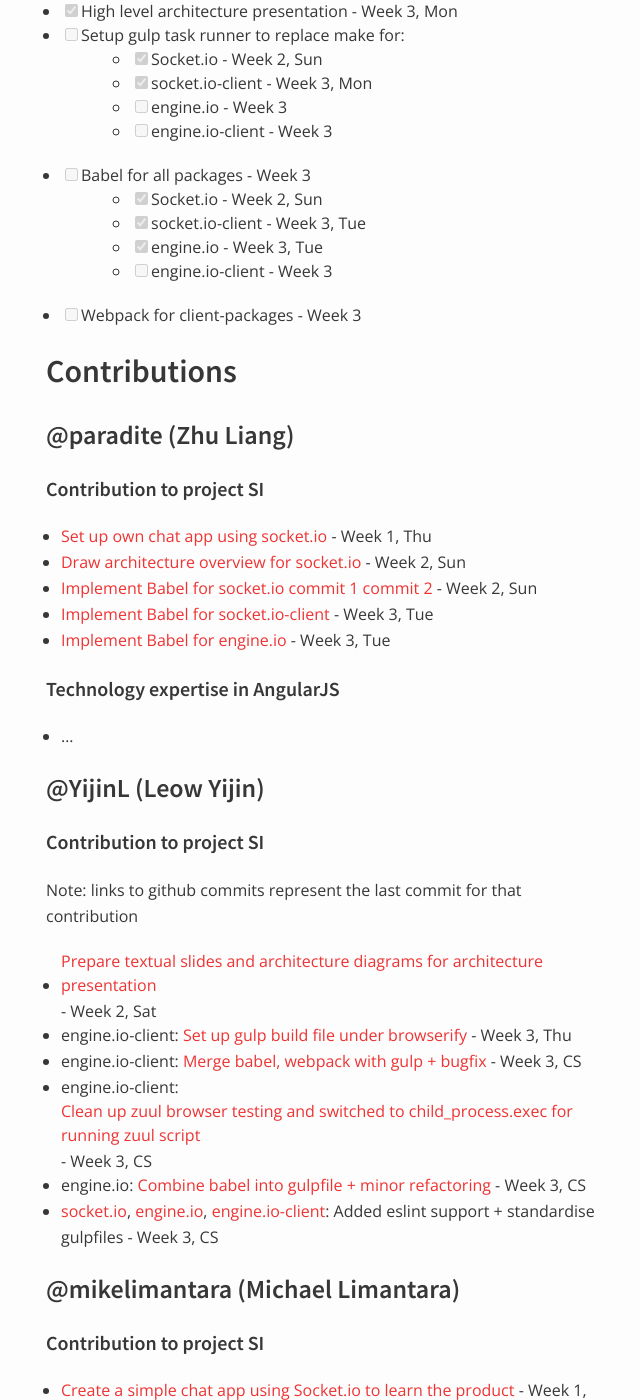
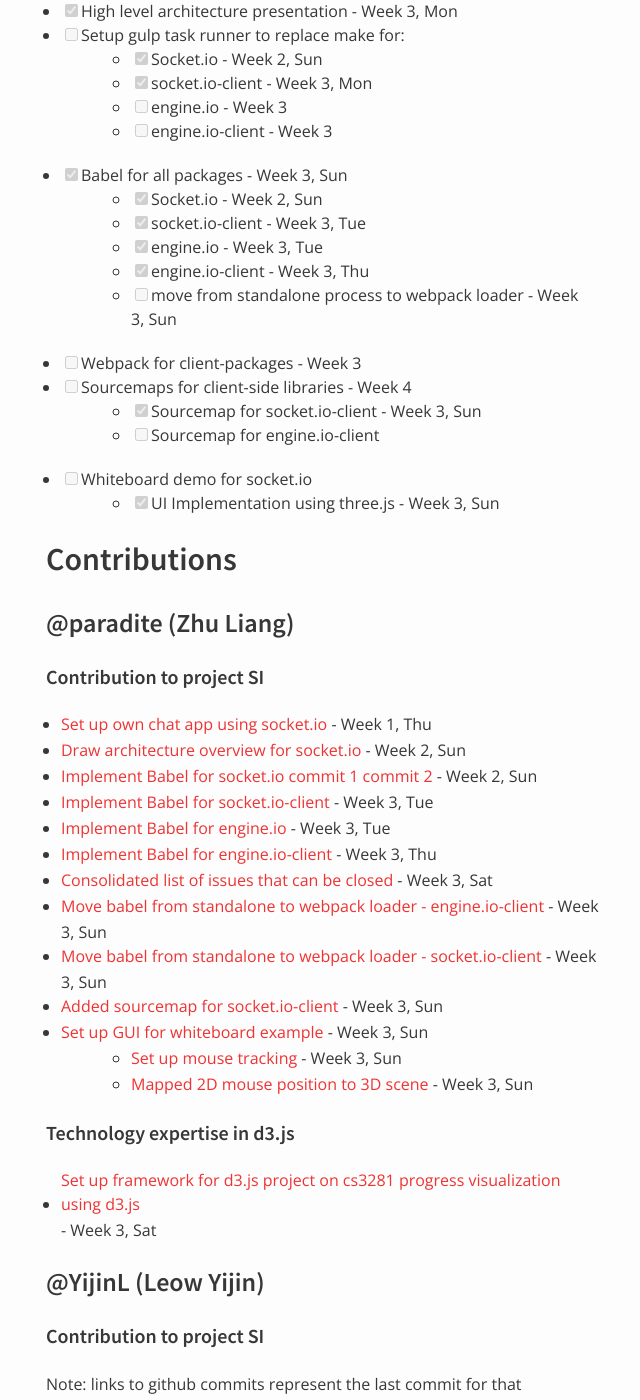
Before and after one commit to nus-oss/cs3281-AY1516S2-website, a Jekyll site: the page built from teams/socketio.md, in a window 1280 px wide and 1400 px high, scrolled down 813 px. Shown: the whole window, without its empty margins (324-964 px from the left). Built offline with Jekyll 4.4.1, drawn with Linux system fonts in a browser that asks for light colours; some of the changed text lies outside the part shown.

Commit message:
update progress for week 3

```diff
--- a/teams/socketio.md
+++ b/teams/socketio.md
@@ -8,7 +8,7 @@
 
 ## Members
  - Zhu Liang ([@paradite](http://paradite.com))
-   - Technology Expertise: AngularJS
+   - Technology Expertise: d3.js
  - Diga Widyaprana ([@digawp](http://digawp.blogspot.sg/))
    - Technology Expertise:
  - Zheng Weihan ([@whattokingu](http://medium.com/@whattokingu))
@@ -30,12 +30,18 @@
   * [x] socket.io-client - Week 3, Mon
   * [ ] engine.io - Week 3
   * [ ] engine.io-client - Week 3
-* [ ] Babel for all packages - Week 3
+* [x] Babel for all packages - Week 3, Sun
   * [x] Socket.io - Week 2, Sun
   * [x] socket.io-client - Week 3, Tue
   * [x] engine.io - Week 3, Tue
-  * [ ] engine.io-client - Week 3
+  * [x] engine.io-client - Week 3, Thu
+  * [ ] move from standalone process to webpack loader - Week 3, Sun
 * [ ] Webpack for client-packages - Week 3
+* [ ] Sourcemaps for client-side libraries - Week 4
+  * [x] Sourcemap for socket.io-client - Week 3, Sun
+  * [ ] Sourcemap for engine.io-client
+* [ ] Whiteboard demo for socket.io
+  * [x] UI Implementation using three.js - Week 3, Sun
 
 ## Contributions
 
@@ -47,9 +53,18 @@
 * [Implement Babel for socket.io commit 1](https://github.com/nus-fboa2016-si/socket.io/commit/3cc6874205177e556d5d9e743d08992219f369cd) [commit 2](https://github.com/nus-fboa2016-si/socket.io/commit/2cb967a2033a82571ab8841296afa8e9da828065) - Week 2, Sun
 * [Implement Babel for socket.io-client](https://github.com/nus-fboa2016-si/socket.io-client/commit/94127a34656a3d959625eda12a17113a46786d0d) - Week 3, Tue
 * [Implement Babel for engine.io](https://github.com/nus-fboa2016-si/engine.io/commit/76106776e68f94fff5bad330ba26de7401c61598) - Week 3, Tue
+* [Implement Babel for engine.io-client](https://github.com/nus-fboa2016-si/engine.io-client/commit/951a5c950230b2dfb968e85a5e7d42d34c932299) - Week 3, Thu
+* [Consolidated list of issues that can be closed](https://gist.github.com/paradite/b98c85ab6c8af5c2df21) - Week 3, Sat
+* [Move babel from standalone to webpack loader - engine.io-client](https://github.com/nus-fboa2016-si/engine.io-client/commit/f8ae734b736706d771a6da2f2cf55a1eb65b7bbf) - Week 3, Sun
+* [Move babel from standalone to webpack loader - socket.io-client](https://github.com/nus-fboa2016-si/socket.io-client/commit/64eae4b377f37ede2befc35cca2b2ac31ca5e0dc) - Week 3, Sun
+* [Added sourcemap for socket.io-client](https://github.com/nus-fboa2016-si/socket.io-client/commit/64eae4b377f37ede2befc35cca2b2ac31ca5e0dc) - Week 3, Sun
+* [Set up GUI for whiteboard example](https://github.com/nus-fboa2016-si/whiteboard) - Week 3, Sun
+  * [Set up mouse tracking](https://github.com/nus-fboa2016-si/whiteboard/commit/5cd27bc77a4ab64a23c31a804b52a307a5cfafc6) - Week 3, Sun
+  * [Mapped 2D mouse position to 3D scene](https://github.com/nus-fboa2016-si/whiteboard/commit/83381f3be832990853b3a299fcb9c3a5d74095ca) - Week 3, Sun
 
-#### Technology expertise in AngularJS
-* ...
+#### Technology expertise in d3.js
+* [Set up framework for d3.js project on cs3281 progress visualization using d3.js](https://github.com/paradite/cs3281viz/commit/72f9f8920b1f65364bf400dba85b3b95e5c7cce1) - Week 3, Sat
+
 
 ### @YijinL (Leow Yijin)
 
```
